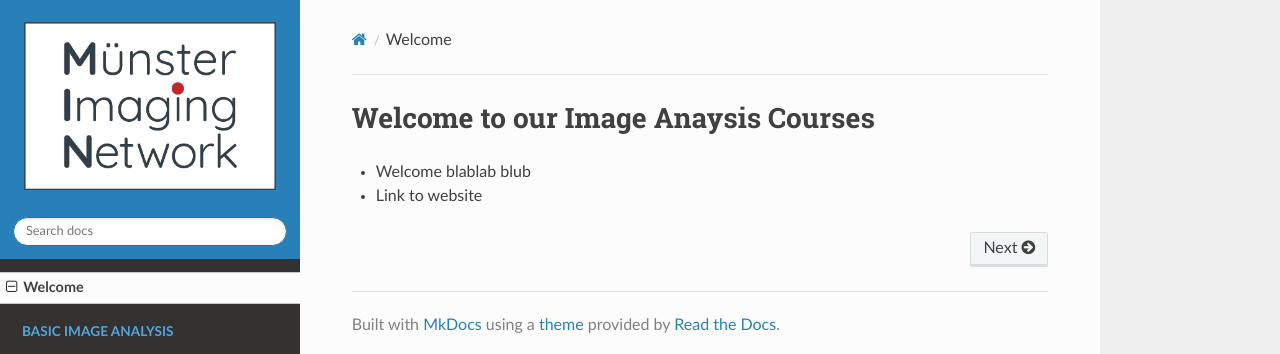
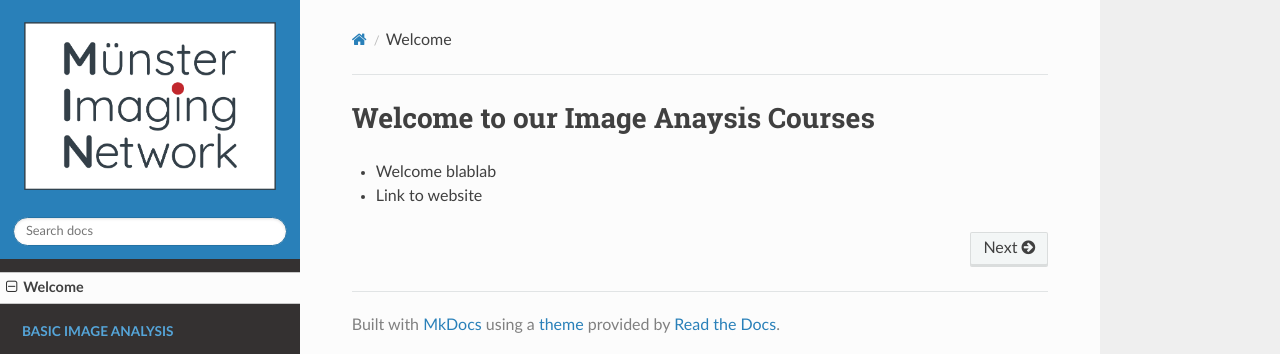
Before and after one commit to MuensterImagingNetwork/MINCourses_ImageAnalysis, an MkDocs documentation site: the page built from docs/index.md, in a window 1280 px wide. Shown: the top 354 px of the page. Built offline with MkDocs 1.6.1, drawn with Linux system fonts in a browser that asks for light colours; nearby versions of some CDN libraries.

```diff
--- a/docs/index.md
+++ b/docs/index.md
@@ -1,4 +1,4 @@
 # Welcome to our Image Anaysis Courses
 
-- Welcome blablab blub
+- Welcome blablab
 - Link to website
```
Also changed, not shown: docs/basic/basics/creatingfigures.md (+0 -1 lines).
